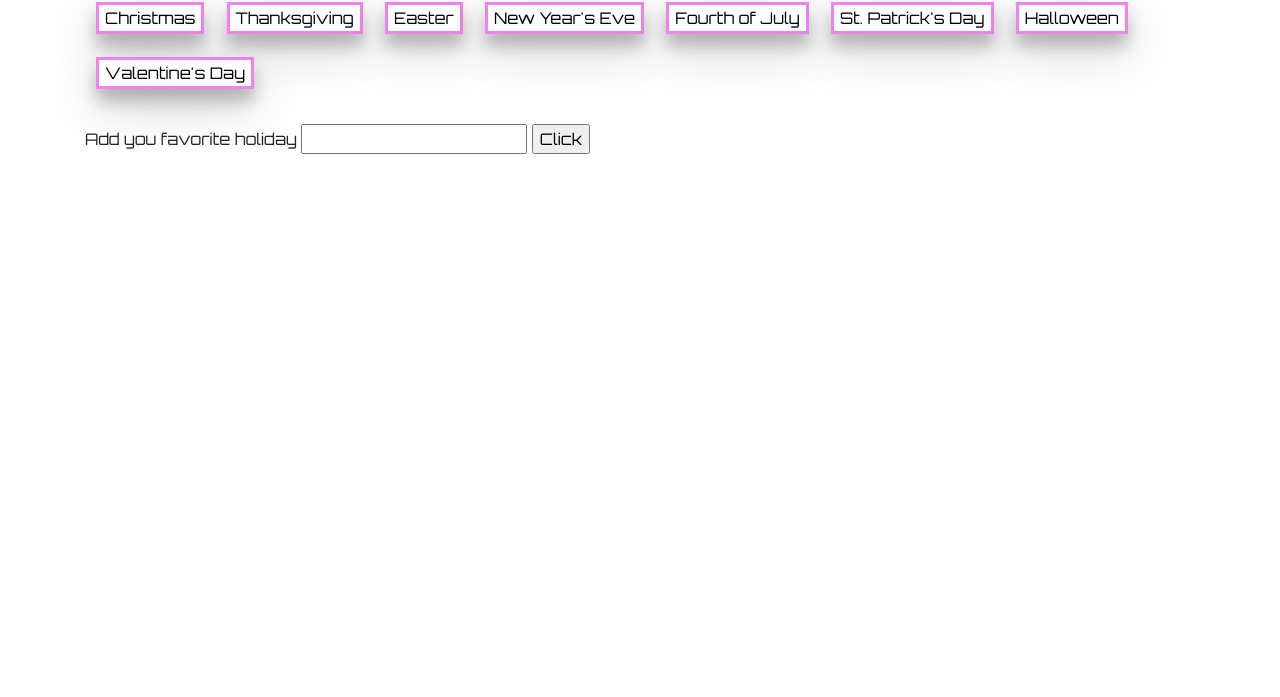
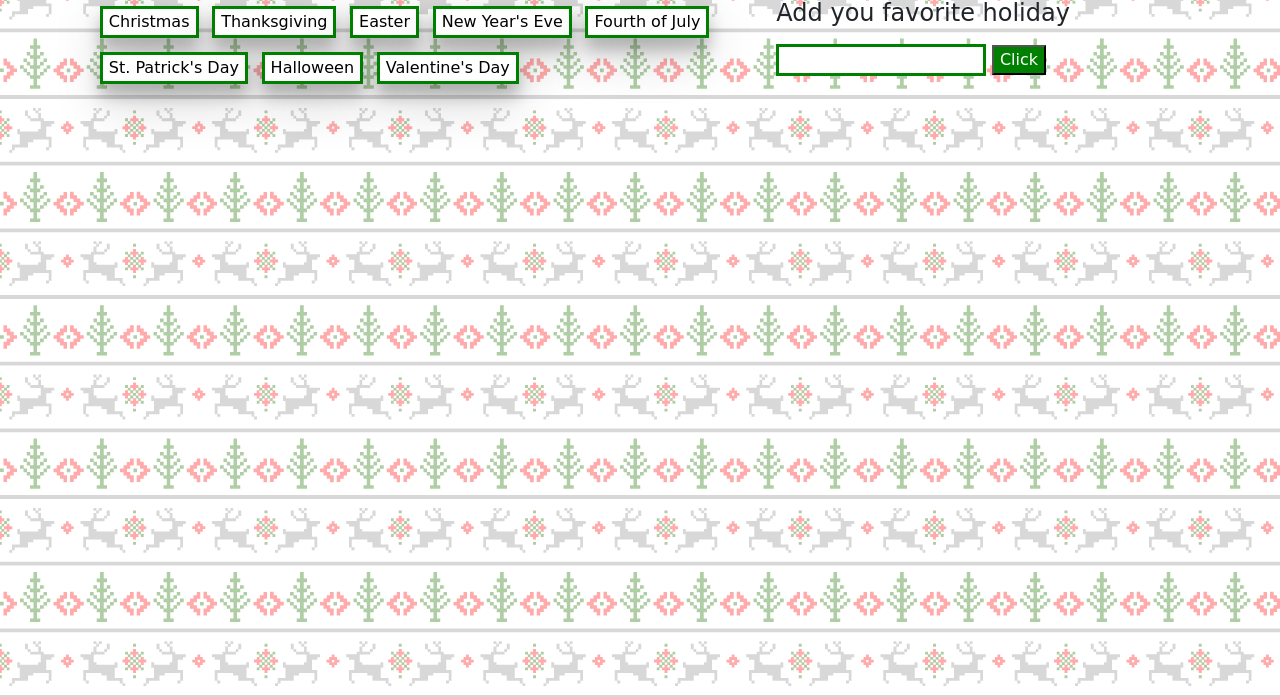
Before and after one commit to whitney227/GifTastic, a plain HTML site: page index.html in a window 1280 px wide. Shown: the part 103-800 px from the top of the page. Drawn offline with nearby package versions, Linux system fonts and the light colour scheme; a web font is replaced by a local one.

Commit message:
added image background

```diff
--- a/assests/style.css
+++ /dev/null
@@ -1,14 +0,0 @@
-h1{
-    text-align: center;
-}
-.container{
-    font-family: 'Orbitron', sans-serif;
-    margin-top: 3%;
-}
-.buttonClass{
-    background-color : white;
-    color: black;
-    border: 3px solid violet;
-    margin: 1%;
-    box-shadow: 0 12px 16px 0 rgba(0,0,0,0.24), 0 17px 50px 0 rgba(0,0,0,0.19);
-};
--- /dev/null
+++ b/assets/reset.css
@@ -0,0 +1,48 @@
+/* http://meyerweb.com/eric/tools/css/reset/
+   v2.0 | 20110126
+   License: none (public domain)
+*/
+
+html, body, div, span, applet, object, iframe,
+h1, h2, h3, h4, h5, h6, p, blockquote, pre,
+a, abbr, acronym, address, big, cite, code,
+del, dfn, em, img, ins, kbd, q, s, samp,
+small, strike, strong, sub, sup, tt, var,
+b, u, i, center,
+dl, dt, dd, ol, ul, li,
+fieldset, form, label, legend,
+table, caption, tbody, tfoot, thead, tr, th, td,
+article, aside, canvas, details, embed,
+figure, figcaption, footer, header, hgroup,
+menu, nav, output, ruby, section, summary,
+time, mark, audio, video {
+	margin: 0;
+	padding: 0;
+	border: 0;
+	font-size: 100%;
+	font: inherit;
+	vertical-align: baseline;
+}
+/* HTML5 display-role reset for older browsers */
+article, aside, details, figcaption, figure,
+footer, header, hgroup, menu, nav, section {
+	display: block;
+}
+body {
+	line-height: 1;
+}
+ol, ul {
+	list-style: none;
+}
+blockquote, q {
+	quotes: none;
+}
+blockquote:before, blockquote:after,
+q:before, q:after {
+	content: '';
+	content: none;
+}
+table {
+	border-collapse: collapse;
+	border-spacing: 0;
+}
--- /dev/null
+++ b/assets/style.css
@@ -0,0 +1,31 @@
+body{
+    background-image: url(christmas-colour.png);
+}
+
+h1{
+    text-align: center;
+    color: red;
+}
+
+.container{
+
+    font-family: 'Bowlby One SC', cursive;
+    font-weight: bold;
+    margin-top: 3%;
+}
+
+.buttonClass{
+    background-color : white;
+    color: black;
+    border: 3px solid green;
+    margin: 1%;
+    box-shadow: 0 12px 16px 0 rgba(0,0,0,0.24), 0 17px 50px 0 rgba(0,0,0,0.19);
+}
+#holidayInput{
+    border:3px solid green;
+}
+
+#addSearch{
+    background-color: green;
+    color: white;
+}
--- a/index.html
+++ b/index.html
@@ -4,33 +4,40 @@
 <head>
   <meta charset="utf-8">
   <meta name="viewport" content="width=device-width, initial-scale=1.0">
-  <link rel="stylesheet" href="assests/style.css">
+  <link rel="stylesheet" href="assets/reset.css">
+  <link rel="stylesheet" href="assets/style.css">
   <link rel="stylesheet" href="https://stackpath.bootstrapcdn.com/bootstrap/4.3.1/css/bootstrap.min.css" integrity="sha384-ggOyR0iXCbMQv3Xipma34MD+dH/1fQ784/j6cY/iJTQUOhcWr7x9JvoRxT2MZw1T" crossorigin="anonymous">
-  <link href="https://fonts.googleapis.com/css?family=Orbitron" rel="stylesheet">
+  <link href="https://fonts.googleapis.com/css?family=Bowlby+One+SC" rel="stylesheet">
+
   <title>Holiday GIFS</title>
 </head>
 
 <body>
 
   <div class="container">
+
     <h1>Holiday Antics</h1>
 
     <!-- Rendered Buttons will get Dumped Here  -->
+    <div class="d-flex p-2 bd-highlight">
+
       <div id="buttons-view"></div>
 
       <br>
 
       <!-- This form allows users to input their own holiday-->
-    <form id= "holiday-form">
+      <form class= "holiday-form">
 
         <!--Label for text box-->
-      <label>Add you favorite holiday</label>
+        <label><h4>Add you favorite holiday</h4></label>
         <!--Text input box-->
         <input type="text" id="holidayInput">
         <!--Submit Button-->
         <input id="addSearch" type="submit" value="Click">
 
       </form>
+    </div>
+
 
     <!-- GIFS get dumped here-->
     <div id="holiday-images"></div>
@@ -73,7 +80,7 @@
         //image refers to the button's value that was clicked
         var type = $(this).attr('data-type');
 
-        // Constructing a queryURL using the image name
+        // Constructing a queryURL using the button value
         var queryURL = "https://api.giphy.com/v1/gifs/search?q="+type+"&api_key=ZRHkrDBtfCxY4z71tSO8GExnQNik26gc&limit=10&rating=pg";
 
         //Runs the AJAX request with the queryURL
@@ -130,8 +137,7 @@
     });
 
     //create a function for the holiday-form
-    $("#addSearch").on('click', function(event){
-      event.preventDefault();
+    $("#addSearch").on('click', function(){
 
       //make a variable hold the input from the textbox
       var newSearch = $("#holidayInput").val().trim();
```
Also changed, not shown: assets/christmas-colour.png (added), 3 other files. Lines whose indentation alone changed are shown as unchanged.
